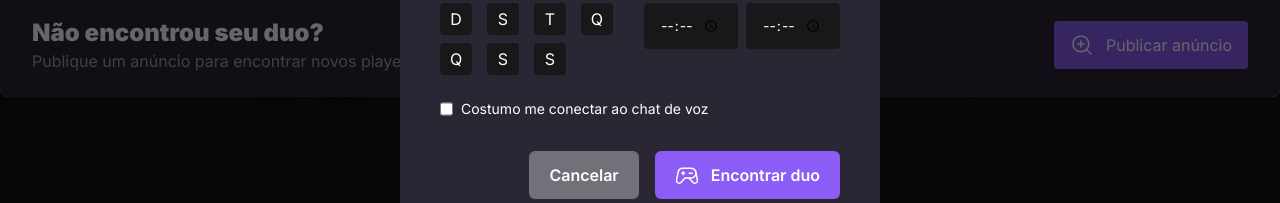
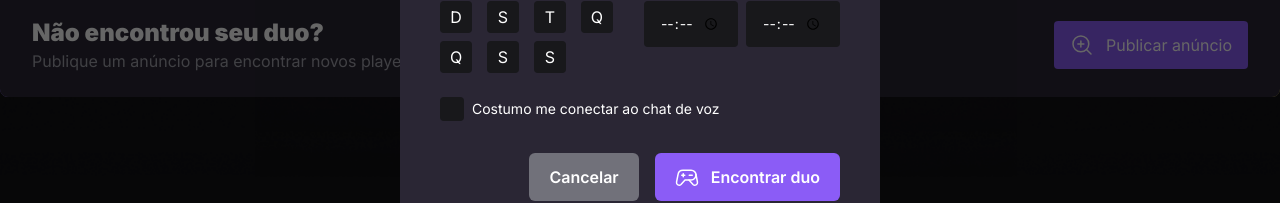
Before and after one commit to ViniciusLima7/nlw-esports, a React (Vite) app: page / in a window 1280 px wide. Both pictures are taken after a click on the button "Publicar anúncio". Shown: the part 487-690 px from the top of the page. Built offline with nearby package versions, Linux system fonts and the light colour scheme; no server answers.

Commit message:
refactor: Adiciona Component Checkbox do Radix

```diff
--- a/package.json
+++ b/package.json
@@ -9,6 +9,7 @@
     "preview": "vite preview"
   },
   "dependencies": {
+    "@radix-ui/react-checkbox": "^1.0.0",
     "@radix-ui/react-dialog": "^1.0.0",
     "phosphor-react": "^1.4.1",
     "react": "^18.2.0",
--- a/src/components/CreateAdModal.tsx
+++ b/src/components/CreateAdModal.tsx
@@ -1,5 +1,6 @@
 import * as Dialog from "@radix-ui/react-dialog";
-import { GameController } from "phosphor-react";
+import * as Checkbox from "@radix-ui/react-checkbox";
+import { Check, GameController } from "phosphor-react";
 import { Input } from "./Form/Input";
 
 export function CreateAdModal() {
@@ -78,8 +79,12 @@
             </div>
           </div>
 
-          <div className="mt-2 flex gap-2 text-sm">
-            <Input type="checkbox" />
+          <div className="mt-2 flex  items-center gap-2 text-sm">
+            <Checkbox.Root className="w-6 h-6 p-1 rounded bg-zinc-900 ">
+              <Checkbox.Indicator>
+                <Check size={16} className="w-4 h-4 text-emerald-400" />
+              </Checkbox.Indicator>
+            </Checkbox.Root>
             Costumo me conectar ao chat de voz
           </div>
 
```
Also changed, not shown: 1 other file (tests, documents, lock files or other folders).
